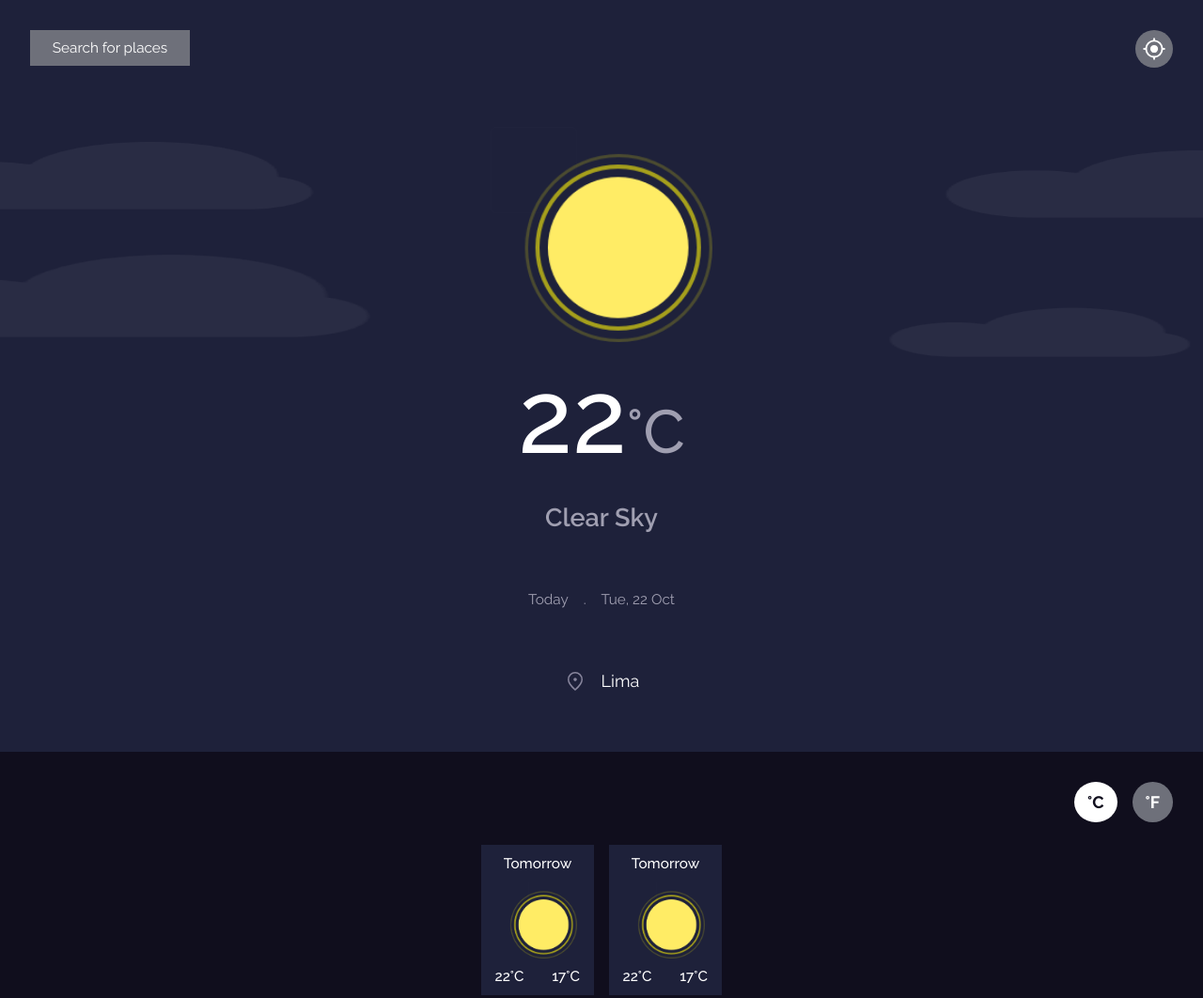
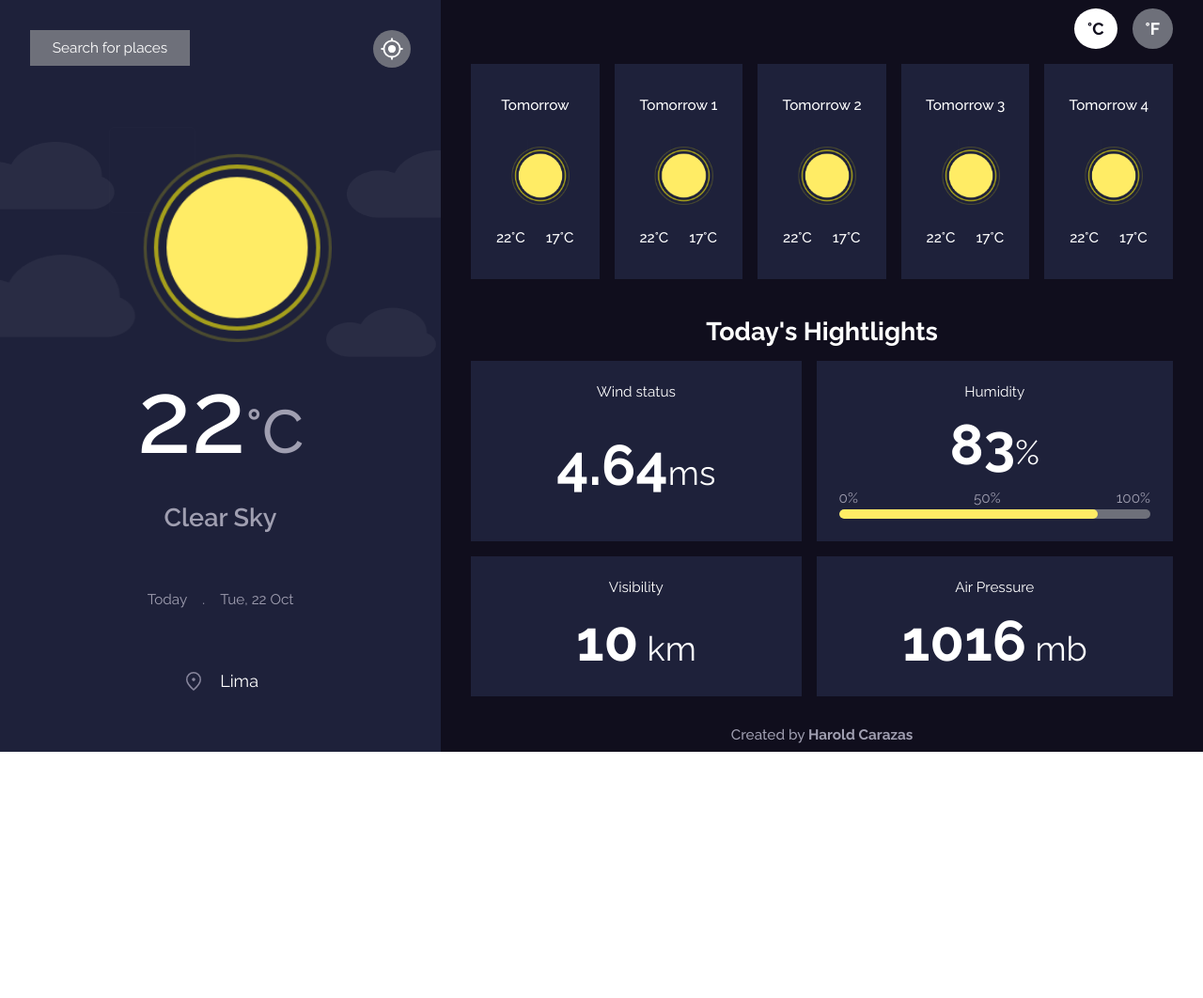
Before and after one commit to harold2001/weatherapp, a website built with Vite: page src/index.html in a window 1280 px wide. Shown: the top 1062 px of the page at 94% size. After the commit the page ends 800 px from the top, so only its background shows below. Built offline with nearby package versions, Linux system fonts and the light colour scheme.

Commit message:
responsive design finished

```diff
--- a/src/css/style.css
+++ b/src/css/style.css
@@ -376,3 +376,72 @@ h2 {
   margin-top: 1rem;
   font-weight: 500;
 }
+
+@media screen and (min-width: 1024px) {
+  main {
+    display: flex;
+  }
+
+  h2 {
+    margin: 1.5rem auto 0 auto;
+  }
+
+  #sidebar {
+    width: 420px;
+  }
+
+  #current-weather {
+    width: 420px;
+  }
+
+  #forecast {
+    width: calc(100% - 420px);
+    gap: 1rem;
+    height: 100vh;
+    justify-content: center;
+  }
+
+  #forecast-cards {
+    grid-template-columns: repeat(5, auto);
+    grid-template-rows: auto;
+    margin: 0 auto;
+  }
+
+  .forecast-card {
+    width: 100%;
+    max-width: 200px;
+    height: 100%;
+    max-height: 250px;
+    padding: 0.5rem 1rem;
+  }
+
+  #forecast-highlights {
+    margin: 0 auto;
+    width: 100%;
+    max-width: 1064px;
+    grid-template-columns: repeat(2, auto);
+    grid-template-rows: auto;
+    align-items: center;
+    justify-items: center;
+  }
+
+  .forecast-highlight {
+    width: 100%;
+    max-width: 500px;
+    height: 100%;
+  }
+}
+
+@media screen and (min-width: 1200px) {
+  #sidebar {
+    width: 500px;
+  }
+
+  #current-weather {
+    width: 500px;
+  }
+
+  #forecast {
+    width: calc(100% - 500);
+  }
+}
--- a/src/index.html
+++ b/src/index.html
@@ -15,6 +15,7 @@
     <script src="./js/main.js" defer type="module"></script>
   </head>
   <body>
+    <main>
       <div id="sidebar">
         <form id="form-search">
           <input
@@ -77,25 +78,25 @@
             <span>17°C</span>
           </div>
           <div class="forecast-card">
-          <span>Tomorrow</span>
+            <span>Tomorrow 1</span>
             <img src="/images/weather/01d.png" alt="Weather icon" />
             <span>22°C</span>
             <span>17°C</span>
           </div>
           <div class="forecast-card">
-          <span>Tomorrow</span>
+            <span>Tomorrow 2</span>
             <img src="/images/weather/01d.png" alt="Weather icon" />
             <span>22°C</span>
             <span>17°C</span>
           </div>
           <div class="forecast-card">
-          <span>Tomorrow</span>
+            <span>Tomorrow 3</span>
             <img src="/images/weather/01d.png" alt="Weather icon" />
             <span>22°C</span>
             <span>17°C</span>
           </div>
           <div class="forecast-card">
-          <span>Tomorrow</span>
+            <span>Tomorrow 4</span>
             <img src="/images/weather/01d.png" alt="Weather icon" />
             <span>22°C</span>
             <span>17°C</span>
@@ -132,5 +133,6 @@
         </div>
         <p id="created-by">Created by <b>Harold Carazas</b></p>
       </section>
+    </main>
   </body>
 </html>
```
Lines whose indentation alone changed are shown as unchanged.
